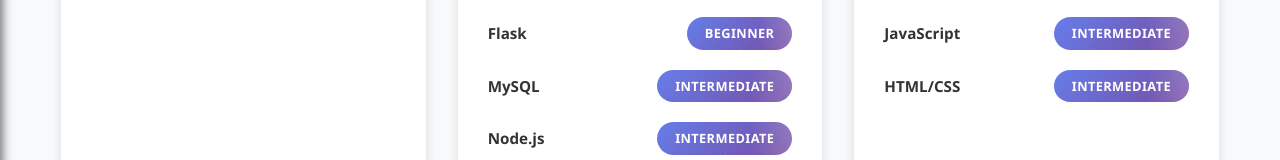
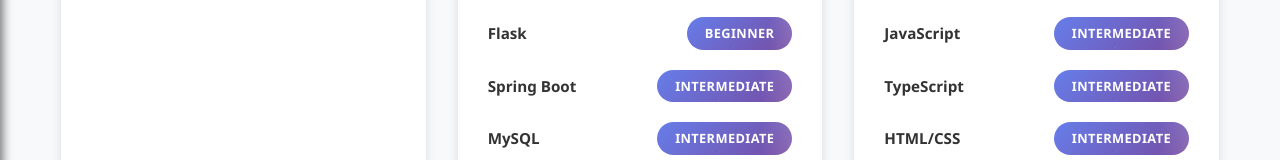
Before and after one commit to vedanth2806/my-portfolio, a React (Create React App) app: page /skills in a window 1280 px wide. Shown: the part 479-639 px from the top of the page. Built offline with nearby package versions, Linux system fonts and the light colour scheme.

Commit message:
feat(skills):  updated skills with typescript and springboot

```diff
--- a/src/pages/Skills.js
+++ b/src/pages/Skills.js
@@ -16,6 +16,7 @@
         { name: "Express.js", level: 20 },
         { name: "RESTful APIs", level: 20 },
         { name: "Flask", level: 20 },
+        {name:"Spring Boot", level:60},
         { name: "MySQL", level: 60 },
         { name: "Node.js", level: 60 },
         { name: "Database Design", level: 60 },
@@ -27,6 +28,7 @@
         { name: "React", level: 30 },
         { name: "Flutter", level: 30 },
         { name: "JavaScript", level: 60 },
+        {name: "TypeScript", level:60},
         { name: "HTML/CSS", level: 60 },
       ],
     },
```
